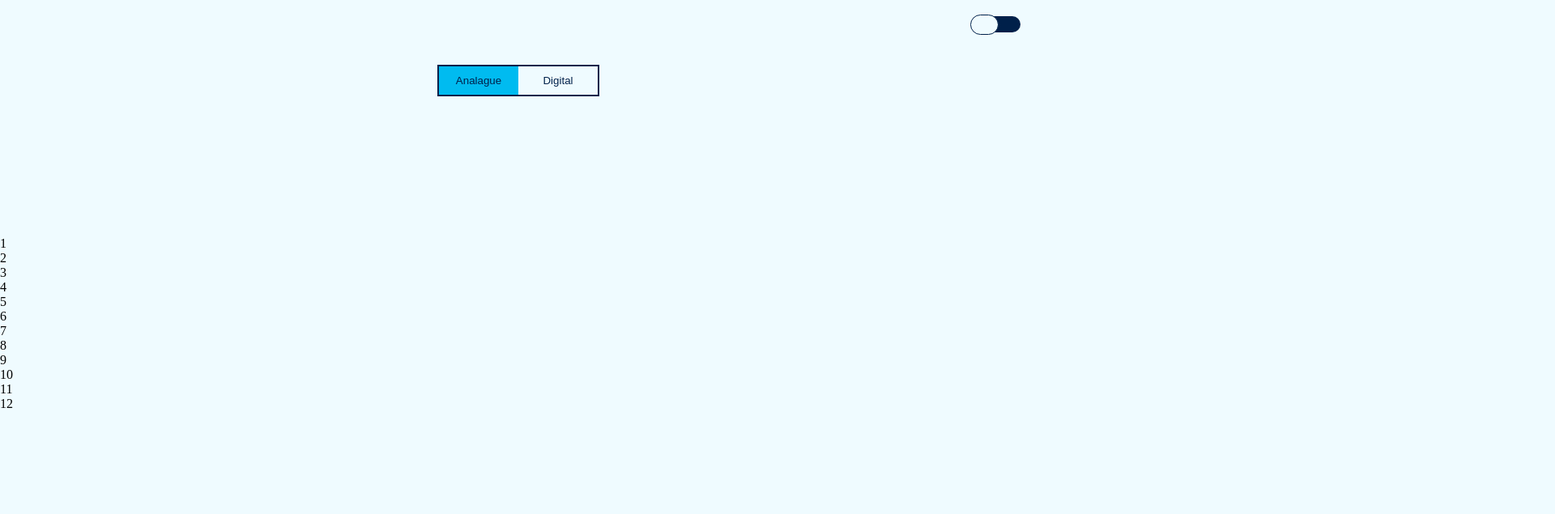
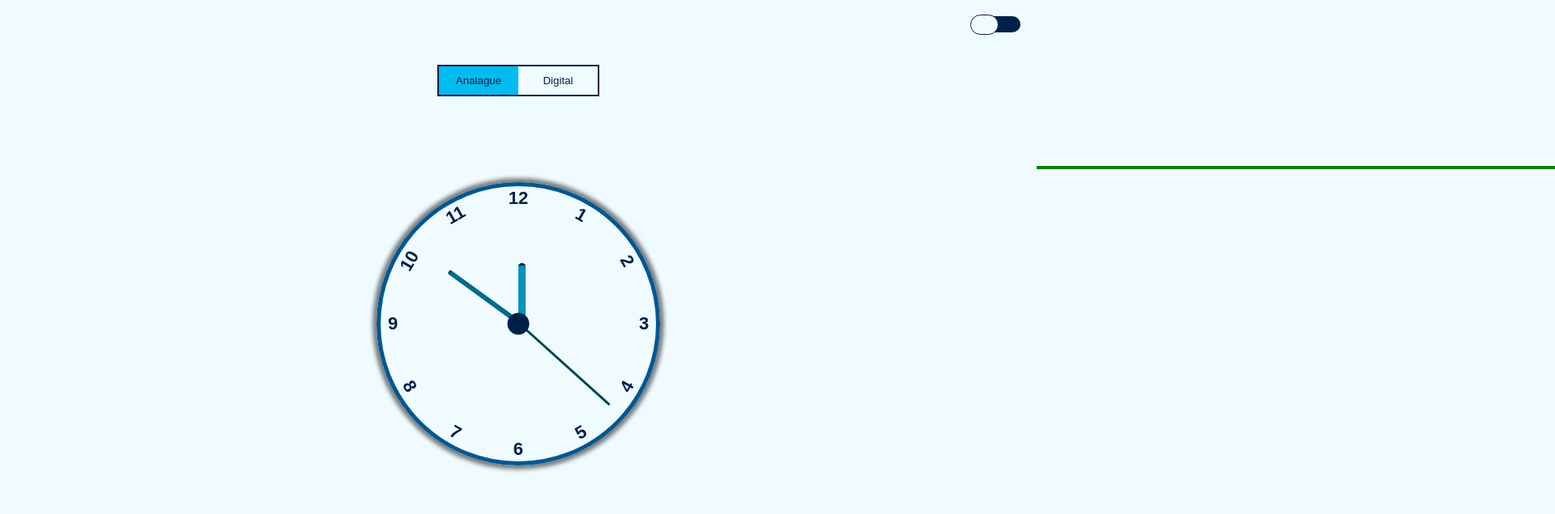
Before and after one commit to Folareen/clock, a plain HTML site: page index.html in a window 1280 px wide. Shown: the top 635 px of the page at 81% size, 1920 px wide, since content can reach past the window. Drawn offline with Linux system fonts and the light colour scheme.

Commit message:
added analogue clock

```diff
--- a/home.js
+++ b/home.js
@@ -2,15 +2,34 @@ const THEME_BTN = document.querySelector('.theme--btn');
 const TOGGLE = document.querySelector('.toggle');
 const BODY = document.body;
 const CLOCK_BTN = document.querySelector('.clock--btn');
+const HOUR_HAND = document.querySelector('.hour');
+const MINUTE_HAND = document.querySelector('.minute');
+const SECONDS_HAND = document.querySelector('.seconds');
 
 THEME_BTN.addEventListener('click', ()=>{
     TOGGLE.classList.toggle('current');
-    // THEME_BTN.classList.toggle('bg');
     BODY.classList.toggle('dark');
 })
 
 CLOCK_BTN.addEventListener('click', ()=>{
     CLOCK_BTN.children[0].classList.toggle('current--clock');
     CLOCK_BTN.children[1].classList.toggle('current--clock');
-    // console.log(CLOCK_BTN.children[0])
 })
+
+function setTime(){
+    let seconds = new Date().getSeconds() / 60;
+    let minutes = new Date().getMinutes() / 60;
+    let hour = new Date().getHours() / 12;
+
+    HOUR_HAND.style.transform = `rotate(${hour * 360}deg)`;
+    MINUTE_HAND.style.transform = `rotate(${minutes * 360}deg)`;
+    SECONDS_HAND.style.transform = `rotate(${seconds * 360}deg)`;
+}
+
+setInterval(
+    ()=>{
+        setTime()
+    }, 1000
+)
+
+setTime();
--- a/index.html
+++ b/index.html
@@ -29,18 +29,19 @@
                 <div class="minute"></div>
                 <div class="seconds"></div>
 
-                <div class="number number1">1</div>
-                <div class="number number2">2</div>
-                <div class="number number3">3</div>
-                <div class="number number4">4</div>
-                <div class="number number5">5</div>
-                <div class="number number6">6</div>
-                <div class="number number7">7</div>
-                <div class="number number8">8</div>
-                <div class="number number9">9</div>
-                <div class="number number10">10</div>
-                <div class="number number11">11</div>
-                <div class="number number12">12</div>
+                <div class="number number1"><span>1</span></div>
+                <div class="dash 1"></div>
+                <div class="number number2"><span>2</span></div>
+                <div class="number number3"><span>3</span></div>
+                <div class="number number4"><span>4</span></div>
+                <div class="number number5"><span>5</span></div>
+                <div class="number number6"><span>6</span></div>
+                <div class="number number7"><span>7</span></div>
+                <div class="number number8"><span>8</span></div>
+                <div class="number number9"><span>9</span></div>
+                <div class="number number10"><span>10</span></div>
+                <div class="number number11"><span>11</span></div>
+                <div class="number number12"><span>12</span></div>
 
             </div>
 
--- a/scss/_analogue.scss
+++ b/scss/_analogue.scss
@@ -0,0 +1,111 @@
+.analogue{
+    width: 100vw;
+    padding: 20px;
+    display: flex;
+    justify-content: center;
+    align-items: center;
+
+    .analogue__clock{
+        border-radius: 50%;
+        width: 350px;
+        height: 350px;
+        border: 5px solid $blue;
+        box-shadow: 0 0 5px 5px rgba(0, 0, 0, .5);
+        position: relative;
+
+        &::after{
+            content: '';
+            position: absolute;
+            width: 27px;
+            height: 27px;
+            border-radius: 50%;
+            z-index: 10;
+            top: 50%;
+            left: 50%;
+            transform: translate(-50%, -50%);
+            background-color: var(--dark);
+        }
+
+        .number{
+            padding-top: 2px;
+            position: absolute;
+            width: 100%;
+            height: 100%;
+            text-align: center;
+            font-size: 22px;
+            font-weight: bolder;
+            color: var(--dark);
+            transform: rotate(30deg);
+        }
+
+        @for $i from 1 through 12{
+            .number#{$i} {transform: rotate(30deg * $i);}
+        }
+
+        @for $i from 4 through 8{
+            .number#{$i} span{
+                display: inline-block;
+                transform: scale(-1, -1);
+            }
+        }
+
+        .number3, .number9{
+
+            span{
+                transform: rotate(-30deg * 3);
+            }
+
+            display: flex;
+            justify-content: center;
+            align-items: flex-start;
+        }
+
+        .number9{
+
+            span{
+                transform: rotate(-30deg * 9);
+            }
+        }
+
+
+        .hour{
+            width: 9px;
+            height: 75px;
+            position: absolute;
+            background-color: darken($light-blue, 10%);
+            border-top: 3px solid var(--dark);
+            border-radius: 5px 5px 0 0;
+            bottom: 50%;
+            left: 50%;
+            transform: translateX(-50%);
+            transform-origin: bottom;
+        }
+
+        .minute{
+            width: 6px;
+            height: 110px;
+            position: absolute;
+            background-color: darken($light-blue, 20%);
+            border-top: 2px solid var(--dark);
+            border-radius: 3.5px 3.5px 0 0;
+            bottom: 50%;
+            left: 50%;
+            transform: translateX(-50%);
+            transform-origin: bottom;
+        }
+
+        .seconds{
+            width: 3px;
+            height: 150px;
+            position: absolute;
+            background-color: darken($light-blue, 30%);
+            border-top: 1px solid var(--dark);
+            border-radius: 1.5px 1.5px 0 0;
+            bottom: 50%;
+            left: 50%;
+            transform: translateX(-50%);
+            transform-origin: bottom;
+        }
+    }
+
+}
--- a/scss/main.scss
+++ b/scss/main.scss
@@ -10,6 +10,7 @@
 }
 
 body{
+    font-family: sans-serif;
     min-height: 100vh;
     background-color: var(--light);
     transition: background-color 1s ease-out;
@@ -28,7 +29,7 @@ body{
 
 
 .theme--btn{
-    position: absolute;
+    position: fixed;
     top: 20px;
     right: 20px;
     width: 60px;
@@ -85,9 +86,16 @@ body{
 
 
 .clock{
-    width: 200vw;
+    width: max-content;
+    // border: 2px solid black;
     display: flex;
-    // border: 1px solid red;
-    justify-self: center;
+    // justify-self: center;
+    // justify-content: space-between;
+    // box-shadow: 0 0 5px 5px rgba(0, 0, 0, .5);
 
+    .digital{
+        border: 2px solid green;
+        width: 100vw;
+        height: 100%;
+    }
 }
```
Also changed, not shown: css/main.css, 1 other file.
